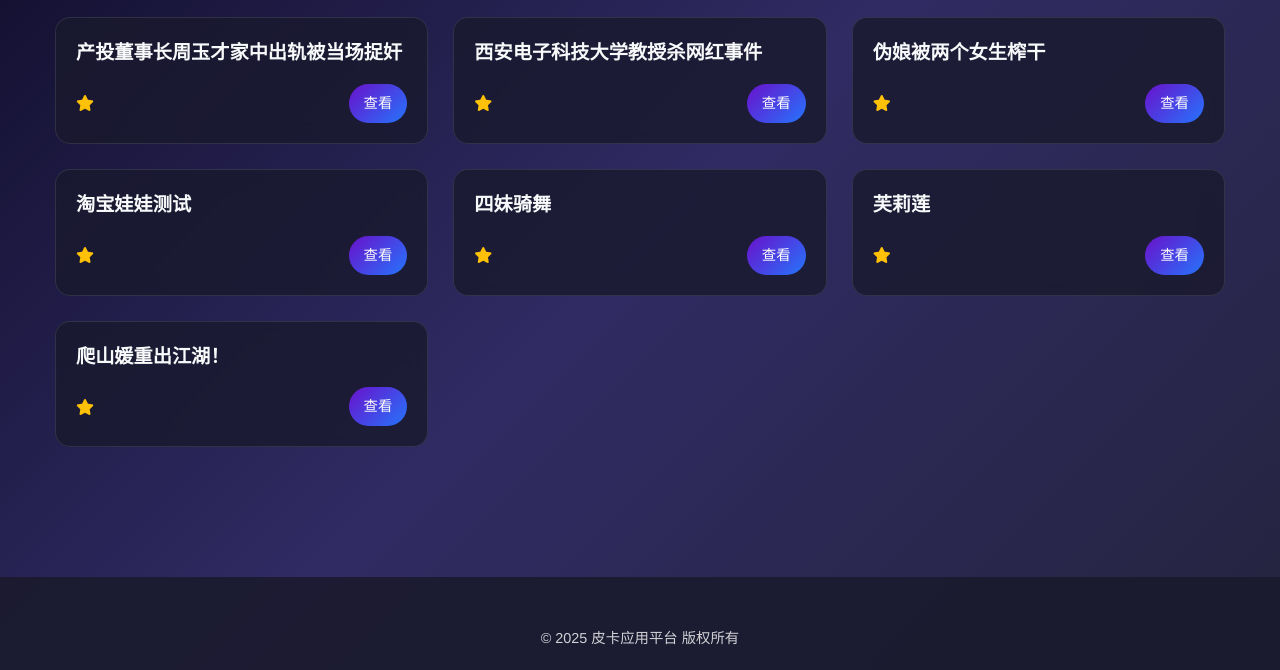
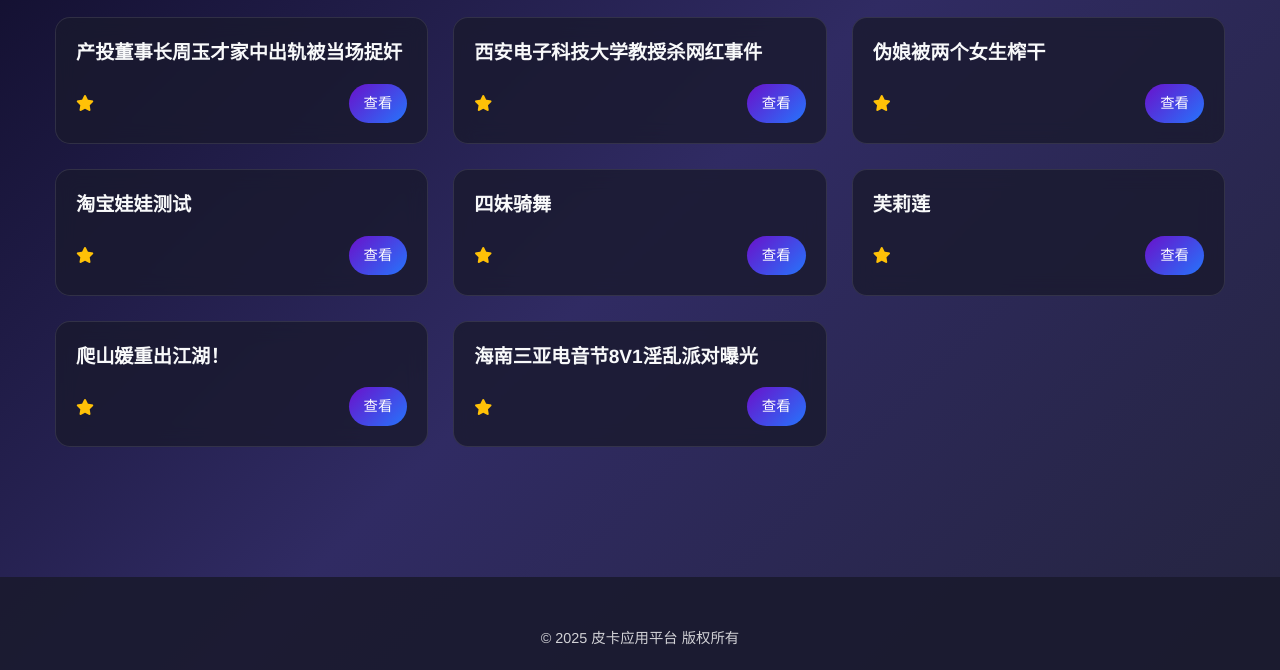
Before and after one commit to huixiao666/pk115, a plain HTML site: page index.html in a window 1280 px wide. Shown: the part 179-849 px from the top of the page. Drawn offline with Linux system fonts and the light colour scheme.

Commit message:
Add new card for 海南三亚电音节8V1 event

```diff
--- a/index.html
+++ b/index.html
@@ -894,6 +894,20 @@
                     </div>
                 </div>
 
+                <div class="card">
+                    <div class="card-content">
+                        <h3 class="card-title">海南三亚电音节8V1淫乱派对曝光</h3>
+                        <p class="card-desc"></p>
+                        <div class="card-footer">
+                            <div class="card-rating">
+                                <i class="fas fa-star"></i>
+
+                            </div>
+                            <a href="https://huixiao666.github.io/pk1159/" class="card-button">查看</a>
+                        </div>
+                    </div>
+                </div>
+
             </div>
         </section>
     </main>
```
